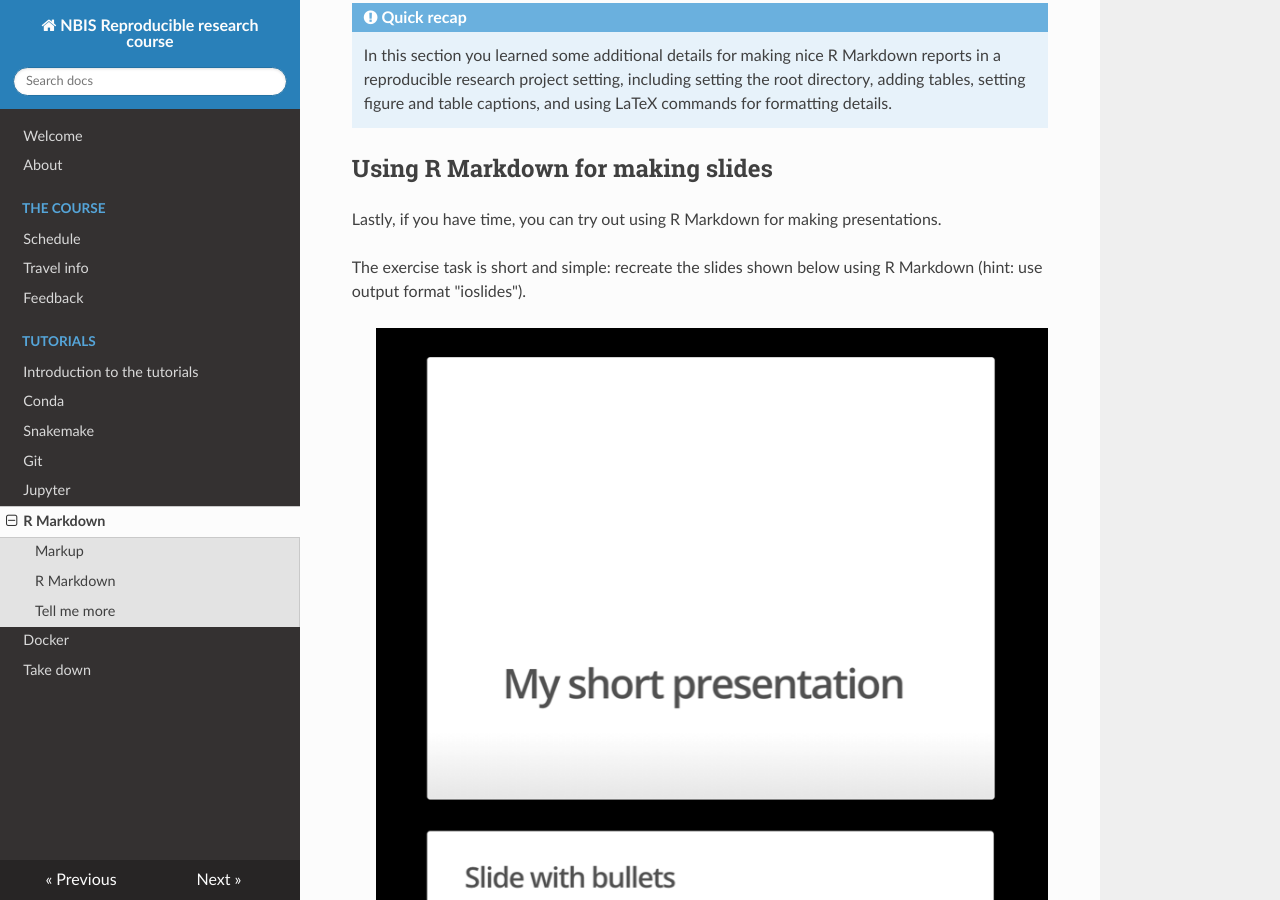
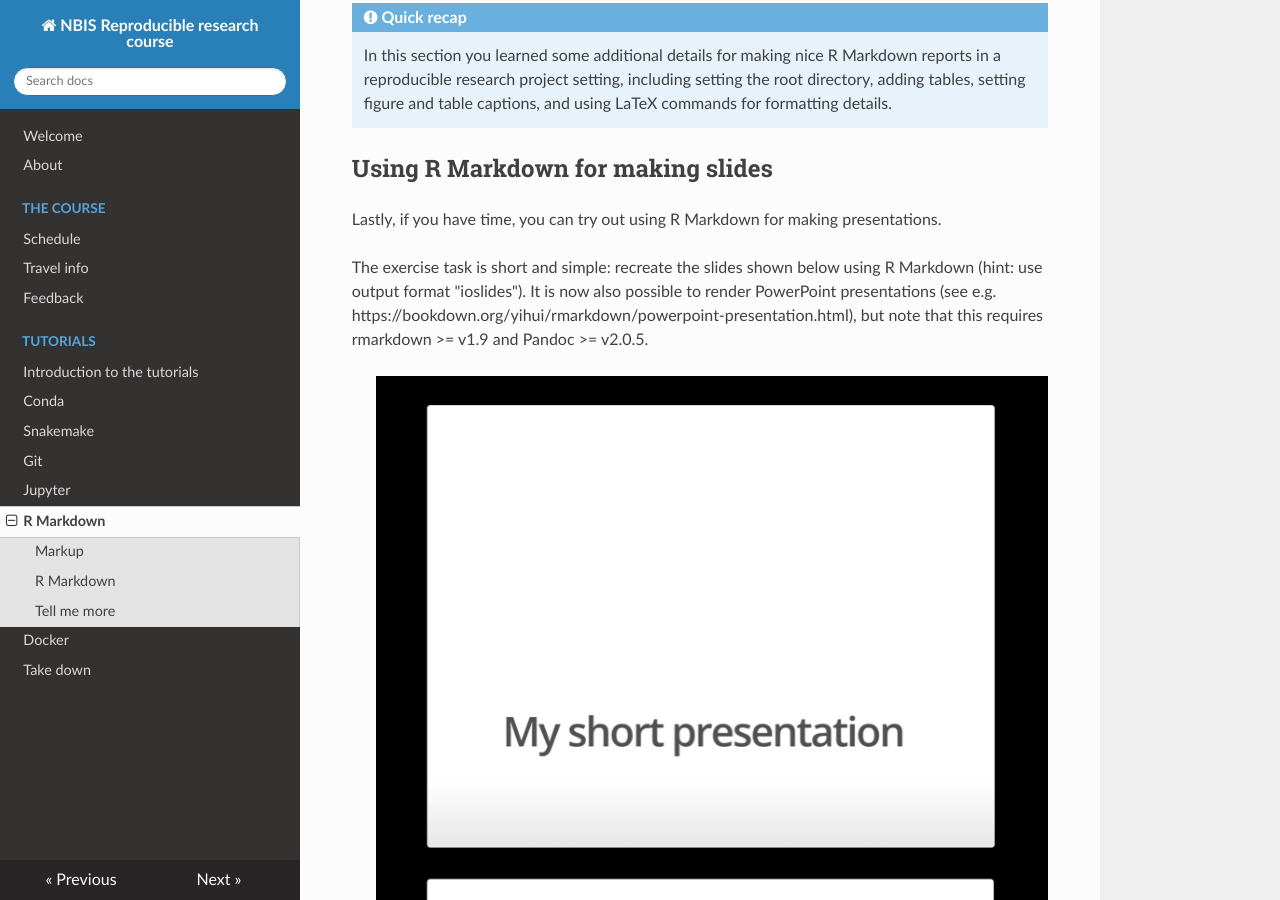
Before and after one commit to NBISweden/workshop-reproducible-research, an MkDocs documentation site: the page built from docs/rmarkdown.md, in a window 1280 px wide and 900 px high, scrolled down 16100 px. Built offline with MkDocs 1.6.1, drawn with Linux system fonts in a browser that asks for light colours; nearby versions of some CDN libraries; old or Windows-style settings are respelled for this version of MkDocs.

Commit message:
add info on knit to pptx

```diff
--- a/docs/rmarkdown.md
+++ b/docs/rmarkdown.md
@@ -527,7 +527,7 @@
 
 Lastly, if you have time, you can try out using R Markdown for making presentations.
 
-The exercise task is short and simple: recreate the slides shown below using R Markdown (hint: use output format "ioslides").
+The exercise task is short and simple: recreate the slides shown below using R Markdown (hint: use output format "ioslides"). It is now also possible to render PowerPoint presentations (see e.g. https://bookdown.org/yihui/rmarkdown/powerpoint-presentation.html), but note that this requires rmarkdown >= v1.9 and Pandoc >= v2.0.5.
 
 > ![](images/ioslides.png)
 
```
